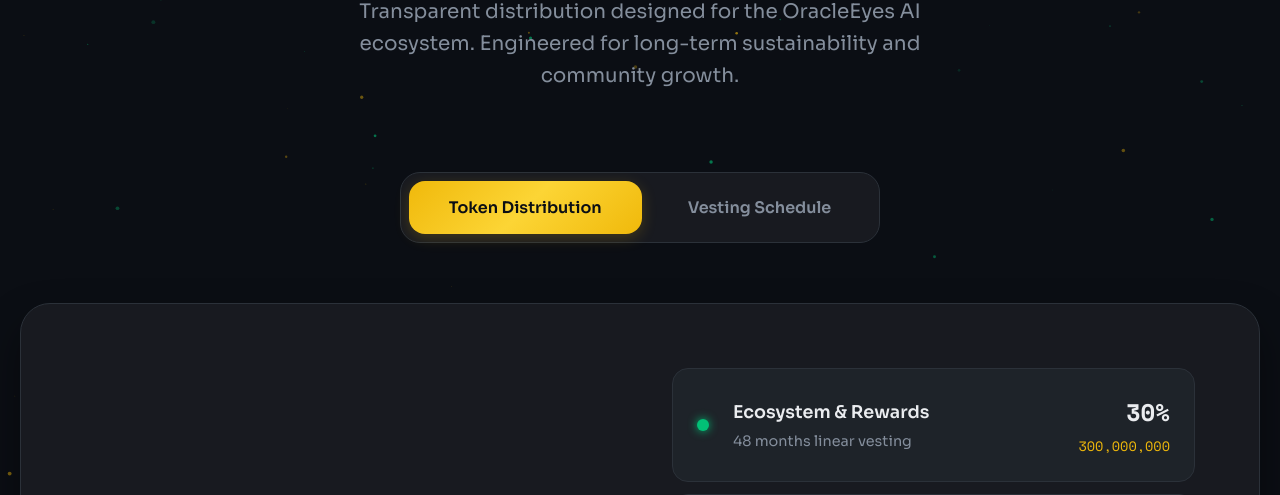
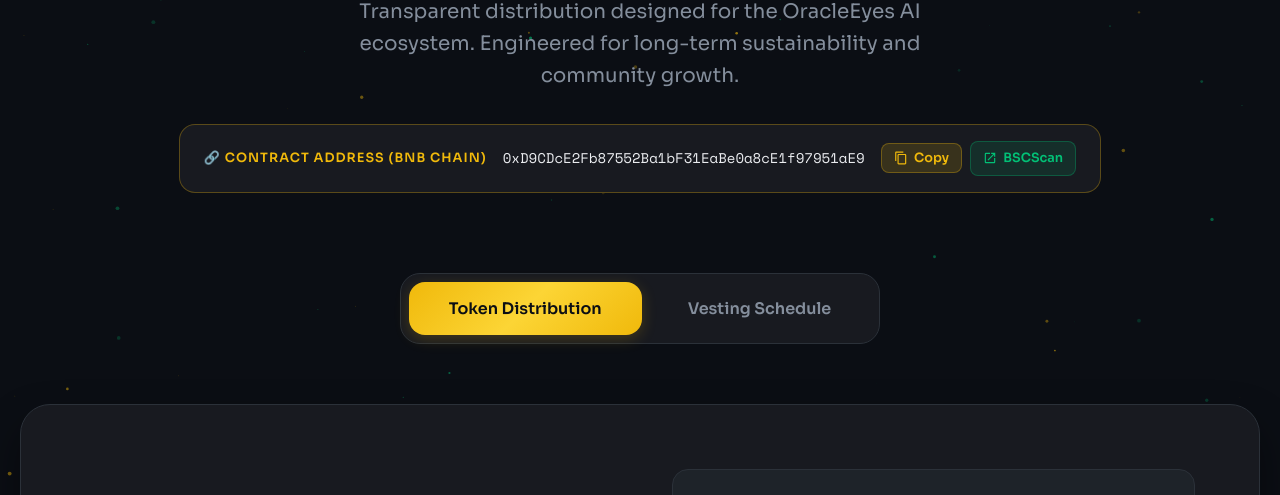
Before and after one commit to aibattleground-ai/mystic, a website: page frontend/tokenomics.html in a window 1280 px wide. Shown: the part 227-722 px from the top of the page. Drawn offline with nearby package versions, Linux system fonts and the light colour scheme.

Commit message:
feat: add ORC token contract address to tokenomics page

```diff
--- a/frontend/tokenomics.html
+++ b/frontend/tokenomics.html
@@ -573,6 +573,78 @@
             fill: currentColor;
         }
 
+        /* Contract Address */
+        .contract-box {
+            display: inline-flex;
+            align-items: center;
+            gap: 1rem;
+            background: var(--bg-secondary);
+            border: 1px solid rgba(240, 185, 11, 0.3);
+            border-radius: 16px;
+            padding: 1rem 1.5rem;
+            margin-top: 2rem;
+            flex-wrap: wrap;
+            justify-content: center;
+        }
+
+        .contract-label {
+            font-size: 0.8rem;
+            font-weight: 600;
+            text-transform: uppercase;
+            letter-spacing: 0.08em;
+            color: var(--gold);
+            white-space: nowrap;
+        }
+
+        .contract-address {
+            font-family: 'Space Mono', monospace;
+            font-size: 0.88rem;
+            color: var(--text-primary);
+            word-break: break-all;
+        }
+
+        .contract-actions {
+            display: flex;
+            gap: 0.5rem;
+            align-items: center;
+        }
+
+        .contract-btn {
+            display: inline-flex;
+            align-items: center;
+            gap: 0.4rem;
+            padding: 6px 12px;
+            border-radius: 8px;
+            font-size: 0.8rem;
+            font-weight: 600;
+            cursor: pointer;
+            text-decoration: none;
+            transition: all 0.2s ease;
+            white-space: nowrap;
+            border: none;
+            font-family: 'Sora', sans-serif;
+        }
+
+        .contract-btn.copy {
+            background: rgba(240, 185, 11, 0.15);
+            color: var(--gold);
+            border: 1px solid rgba(240, 185, 11, 0.3);
+        }
+
+        .contract-btn.copy:hover {
+            background: rgba(240, 185, 11, 0.25);
+        }
+
+        .contract-btn.scan {
+            background: rgba(2, 192, 118, 0.12);
+            color: var(--cyan);
+            border: 1px solid rgba(2, 192, 118, 0.3);
+        }
+
+        .contract-btn.scan:hover {
+            background: rgba(2, 192, 118, 0.22);
+        }
+
         /* Mobile Responsive */
         @media (max-width: 1024px) {
             .distribution-grid {
@@ -650,6 +722,29 @@
             <h1 class="title">ORC Tokenomics</h1>
             <p class="subtitle">Transparent distribution designed for the OracleEyes AI ecosystem. Engineered for
                 long-term sustainability and community growth.</p>
+
+            <div class="contract-box">
+                <span class="contract-label">🔗 Contract Address (BNB Chain)</span>
+                <span class="contract-address" id="contractAddr">0xD9CDcE2Fb87552Ba1bF31EaBe0a8cE1f97951aE9</span>
+                <div class="contract-actions">
+                    <button class="contract-btn copy" onclick="copyContract(this)" title="Copy address">
+                        <svg width="14" height="14" viewBox="0 0 24 24" fill="currentColor">
+                            <path
+                                d="M16 1H4C2.9 1 2 1.9 2 3v14h2V3h12V1zm3 4H8C6.9 5 6 5.9 6 7v14c0 1.1.9 2 2 2h11c1.1 0 2-.9 2-2V7c0-1.1-.9-2-2-2zm0 16H8V7h11v14z" />
+                        </svg>
+                        Copy
+                    </button>
+                    <a class="contract-btn scan"
+                        href="https://bscscan.com/address/0xD9CDcE2Fb87552Ba1bF31EaBe0a8cE1f97951aE9" target="_blank"
+                        rel="noopener">
+                        <svg width="14" height="14" viewBox="0 0 24 24" fill="currentColor">
+                            <path
+                                d="M19 19H5V5h7V3H5a2 2 0 0 0-2 2v14a2 2 0 0 0 2 2h14a2 2 0 0 0 2-2v-7h-2v7zM14 3v2h3.59l-9.83 9.83 1.41 1.41L19 6.41V10h2V3h-7z" />
+                        </svg>
+                        BSCScan
+                    </a>
+                </div>
+            </div>
         </div>
 
         <div class="tabs-container">
@@ -1001,6 +1096,16 @@
     </footer>
 
     <script>
+        // Copy contract address
+        function copyContract(btn) {
+            const addr = document.getElementById('contractAddr').innerText;
+            navigator.clipboard.writeText(addr).then(() => {
+                const orig = btn.innerHTML;
+                btn.innerHTML = '✅ Copied!';
+                setTimeout(() => { btn.innerHTML = orig; }, 2000);
+            });
+        }
+
         // Tab switching
         function switchTab(evt, tabName) {
             const tabs = document.getElementsByClassName('tab-btn');
```
